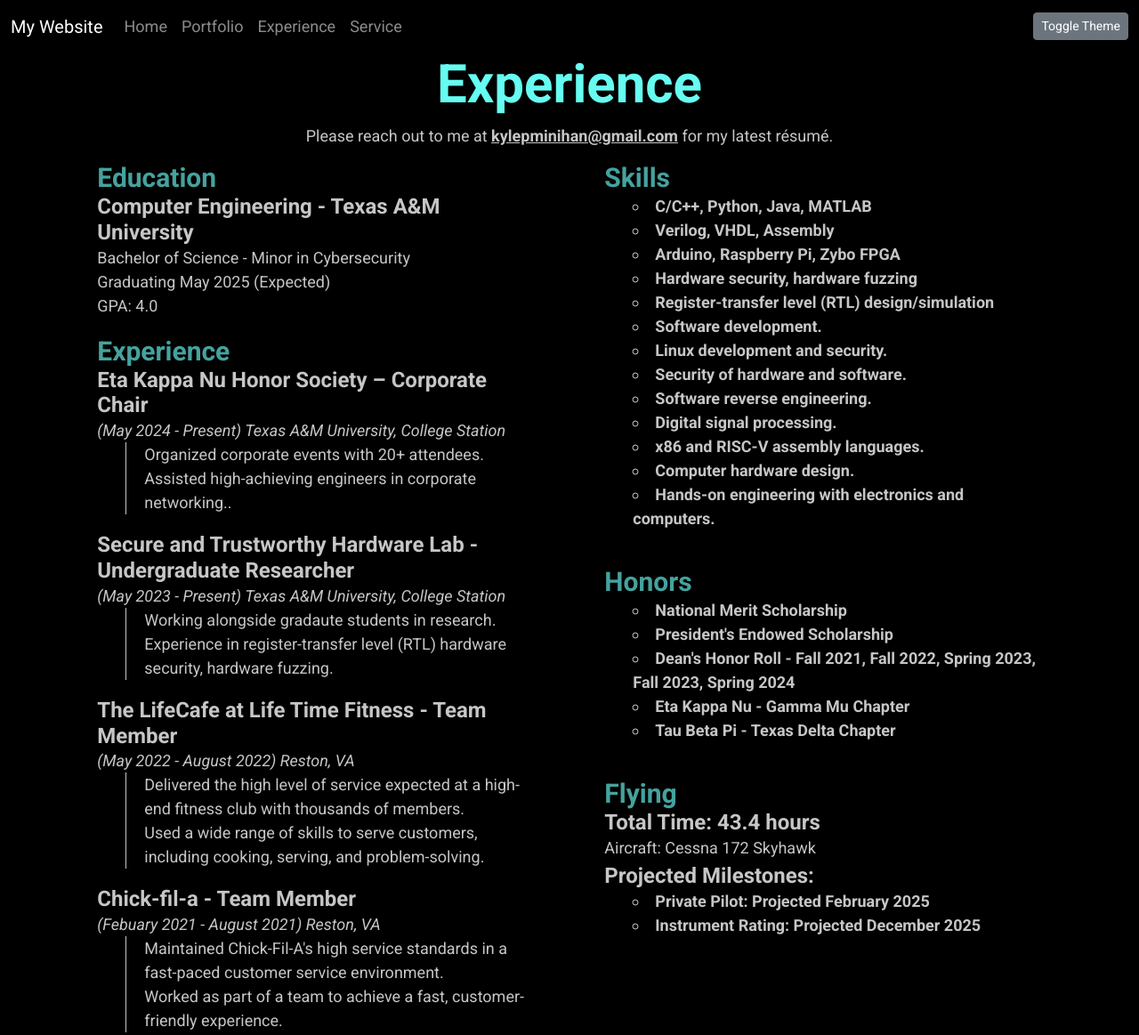
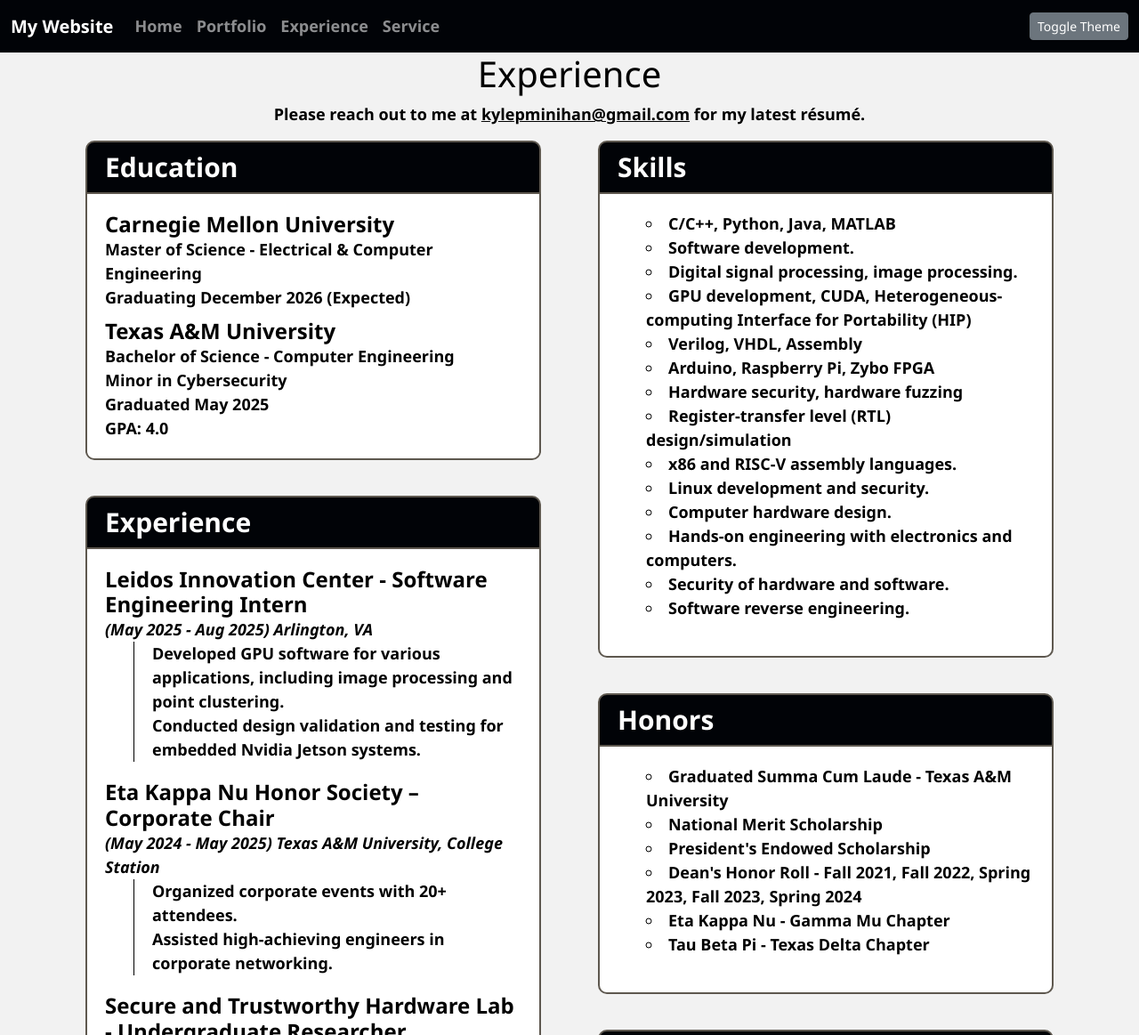
Before and after one commit to minmanrox/minmanrox, a plain HTML site: page qualifications.html in a window 1280 px wide. Shown: the top 1163 px of the page at 89% size. Drawn offline with nearby package versions, Linux system fonts and the light colour scheme.

Commit message:
Website updates summer 2025
Improved home blurb reflecting updated values. Added relevant Leidos experience, drone parking patrol project. Change default to light theme.

```diff
--- a/qualifications.html
+++ b/qualifications.html
@@ -6,7 +6,7 @@
 	<title>Experience</title>
 	<link href="https://fonts.googleapis.com/css2?family=Roboto:ital,wght@0,400;0,700;1,400;1,700&display=swap" rel="stylesheet">
 	<link rel="stylesheet" href="https://cdn.jsdelivr.net/npm/bootstrap@5.3.0/dist/css/bootstrap.min.css">
-	<link id="main_stylesheet" rel="stylesheet" type="text/css" href="style.css"></link>
+	<link id="main_stylesheet" rel="stylesheet" type="text/css" href="style2.css"></link>
 	<link rel="icon" href="images/favicon-32x32.png" type="image/png">
 </head>
 <body class="d-flex flex-column min-vh-100">
@@ -50,10 +50,17 @@
                 <div class="col-md-6">
                     <div class="content_section">
                         <h2>Education</h2>
-                        <div class="content_block">
-                            <h3>Computer Engineering - Texas A&M University</h3>
-                            <p>Bachelor of Science - Minor in Cybersecurity</p>
-                            <p>Graduating May 2025 (Expected)</p>
+                        <div class="content_block" >
+                            <h3>Carnegie Mellon University</h3>
+                            <p>Master of Science - Electrical & Computer Engineering</p>
+                            <p>Graduating December 2026 (Expected)</p>
+                            <p style="padding-bottom: 10px;"></span>
+                        <!-- </div>
+                        <div class="content_block"> -->
+                            <h3>Texas A&M University</h3>
+                            <p>Bachelor of Science - Computer Engineering</p>
+                            <p>Minor in Cybersecurity</p>
+                            <p>Graduated May 2025</p>
                             <P>GPA: 4.0</P>
                         </div>
                     </div>
@@ -61,19 +68,27 @@
                         <h2>Experience</h2>
                         <div class="content_block">
                             <div>
+                                <h3>Leidos Innovation Center - Software Engineering Intern</h3>
+                                <p style="font-style:italic">(May 2025 - Aug 2025) Arlington, VA</p>
+                                <ul class="a">
+                                    <li class="a">Developed GPU software for various applications, including image processing and point clustering.</li>
+                                    <li class="a">Conducted design validation and testing for embedded Nvidia Jetson systems.</li>
+                                </ul>
+                            </div>
+                            <div>
                                 <h3>Eta Kappa Nu Honor Society – Corporate Chair</h3>
-                                <p style="font-style:italic">(May 2024 - Present) Texas A&M University, College Station</p>
+                                <p style="font-style:italic">(May 2024 - May 2025) Texas A&M University, College Station</p>
                                 <ul class="a">
                                     <li class="a">Organized corporate events with 20+ attendees.</li>
-                                    <li class="a">Assisted high-achieving engineers in corporate networking..</li>
+                                    <li class="a">Assisted high-achieving engineers in corporate networking.</li>
                                 </ul>
                             </div>
                             <div>
                                 <h3>Secure and Trustworthy Hardware Lab - Undergraduate Researcher</h3>
-                                <p style="font-style:italic">(May 2023 - Present) Texas A&M University, College Station</p>
+                                <p style="font-style:italic">(May 2023 - June 2024) Texas A&M University, College Station</p>
                                 <ul class="a">
-                                    <li class="a">Working alongside gradaute students in research.</li>
-                                    <li class="a">Experience in register-transfer level (RTL) hardware security, hardware fuzzing.</li>
+                                    <li class="a">Conducted research alongside graduate students.</li>
+                                    <li class="a">Gained experience in register-transfer level (RTL) hardware security, hardware fuzzing.</li>
                                 </ul>
                             </div>
                             <div>
@@ -111,6 +126,15 @@
                                     </ul> -->
                                 </li>
                                 <li class="b">
+                                    Software development.
+                                </li>
+                                <li class="b">
+                                    Digital signal processing, image processing.
+                                </li>
+                                <li class="b">
+                                    GPU development, CUDA, Heterogeneous-computing Interface for Portability (HIP)
+                                </li>
+                                <li class="b">
                                     Verilog, VHDL, Assembly
                                     <!-- <ul class="b">
                                         <li class="a">
@@ -146,28 +170,22 @@
                                     </ul> -->
                                 </li>
                                 <li class="b">
-                                    Software development.
+                                    x86 and RISC-V assembly languages.
                                 </li>
                                 <li class="b">
                                     Linux development and security.
+                                </li>
+                                <li class="b">
+                                    Computer hardware design.
+                                </li>
+                                <li class="b">
+                                    Hands-on engineering with electronics and computers.
                                 </li>
                                 <li class="b">
                                     Security of hardware and software.
                                 </li>
                                 <li class="b">
                                     Software reverse engineering.
-                                </li>
-                                <li class="b">
-                                    Digital signal processing.
-                                </li>
-                                <li class="b">
-                                    x86 and RISC-V assembly languages.
-                                </li>
-                                <li class="b">
-                                    Computer hardware design.
-                                </li>
-                                <li class="b">
-                                    Hands-on engineering with electronics and computers.
                                 </li>
 
                             </ul>
@@ -177,6 +195,7 @@
                         <h2>Honors</h2>
                         <div class="content_block">
                             <ul class="a">
+                                <li class="b">Graduated Summa Cum Laude - Texas A&M University</li>
                                 <li class="b">National Merit Scholarship</li>
                                 <li class="b">President's Endowed Scholarship</li>
                                 <li class="b">Dean's Honor Roll - Fall 2021, Fall 2022, Spring 2023, Fall 2023, Spring 2024</li>
@@ -188,12 +207,12 @@
                     <div class="content_section">
                         <h2>Flying</h2>
                         <div class="content_block">
-                            <h3>Total Time: 43.4 hours</h3>
+                            <h3>Total Time: 61.8 hours</h3>
                             <p>Aircraft: Cessna 172 Skyhawk</p>
                             <h3 class="mt-1">Projected Milestones:</h3>
                             <ul class="a">
-                                <li class="b">Private Pilot: Projected February 2025</li>
-                                <li class="b">Instrument Rating: Projected December 2025</li>
+                                <li class="b">Private Pilot: Projected August 2025</li>
+                                <li class="b">Instrument Rating: In the near future...</li>
                             </ul>
                         </div>
                     </div>
--- a/style.css
+++ b/style.css
@@ -11,6 +11,7 @@
     color: var(--grey-light);
     font-family: 'Roboto';
     font-size: 18px;
+    font-weight: 500;
     margin: auto;
 }
 
@@ -99,8 +100,8 @@
 }
 
 p.indent {
-    text-indent: 50px;
-    margin-bottom: 10px;
+    text-indent: 0px;
+    margin-bottom: 25px;
 }
 
 /* Style main headings*/
--- a/style2.css
+++ b/style2.css
@@ -15,6 +15,7 @@
     color: var(--text-color);
     font-family: 'Segoe UI', sans-serif;
     font-size: 18px;
+    font-weight: 600;
     margin: auto;
 }
 
@@ -142,8 +143,8 @@
 }
 
 p.indent {
-    text-indent: 50px;
-    margin-bottom: 10px;
+    text-indent: 0px;
+    margin-bottom: 25px;
 }
 
 /* Style main headings*/
```
Also changed, not shown: index.html (+25 -16 lines), portfolio.html (+25 -2 lines), service.html (+1 -1 lines), 1 other file.
